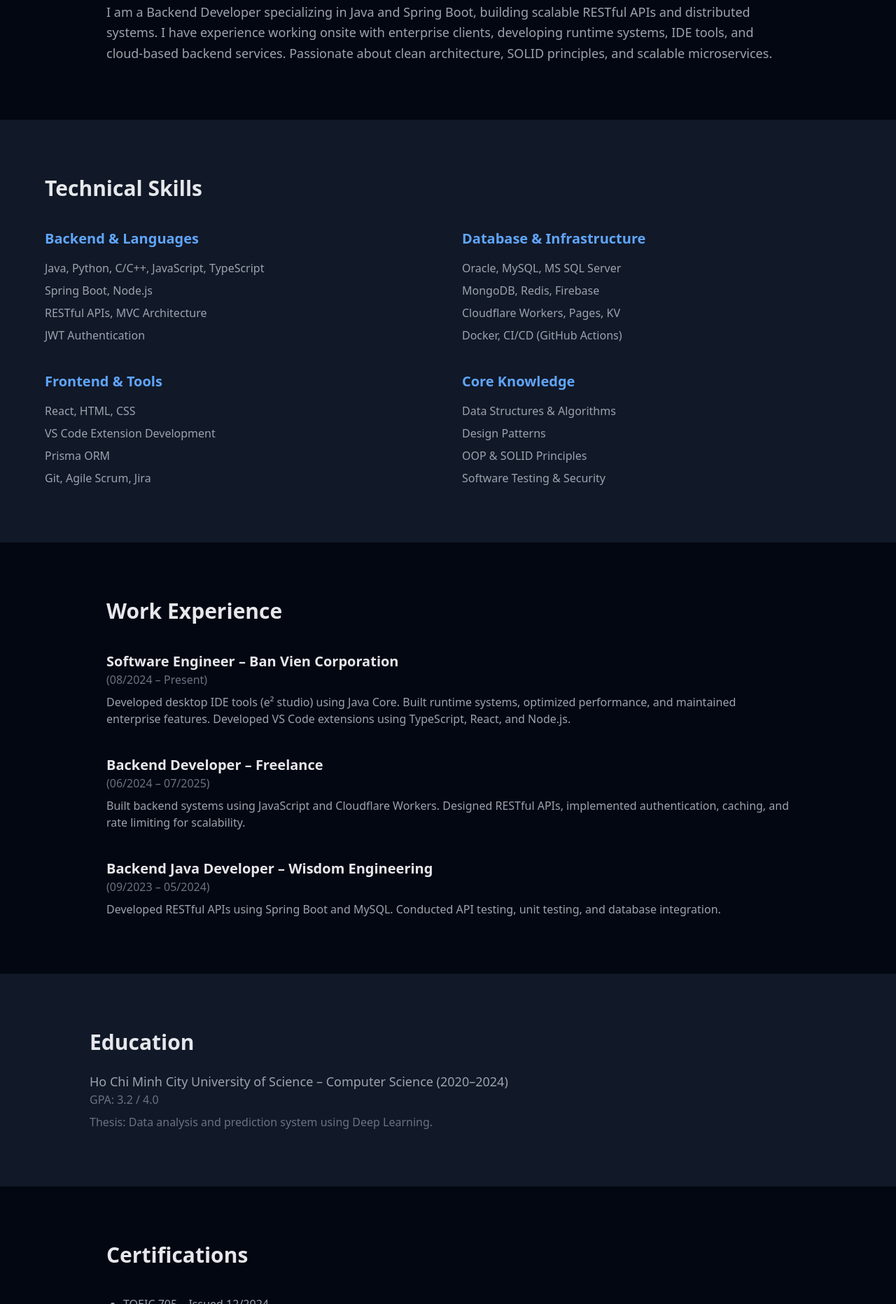
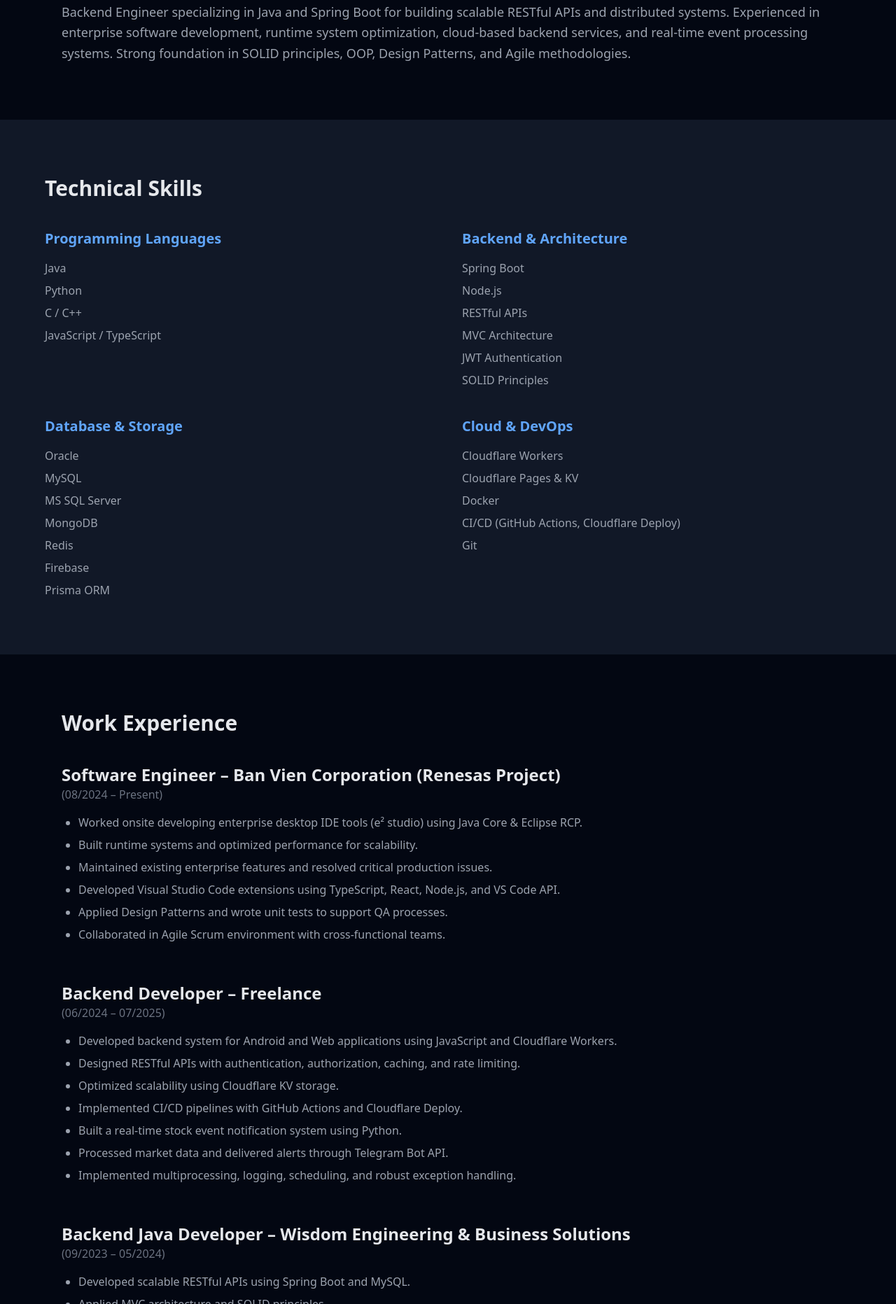
Before and after one commit to legendhuwng/huwngbui.github.io, a plain HTML site: page index.html in a window 1280 px wide. Shown: the part 937-2800 px from the top of the page at 70% size. Drawn offline with nearby package versions, Linux system fonts and the light colour scheme.

Commit message:
Revise title and update professional summary
Updated title and professional summary to reflect 'Backend Engineer'. Enhanced skills and experience descriptions for clarity and detail.

```diff
--- a/index.html
+++ b/index.html
@@ -2,7 +2,7 @@
 <html lang="en">
 <head>
     <meta charset="UTF-8">
-    <title>Bui Quoc Hung | Backend Developer</title>
+    <title>Bui Quoc Hung | Backend Engineer</title>
     <script src="https://cdn.tailwindcss.com"></script>
 </head>
 
@@ -13,31 +13,37 @@
     <h1 class="text-5xl md:text-6xl font-bold mb-4">
         Bui Quoc Hung
     </h1>
+
     <p class="text-xl text-gray-400 mb-6">
-        Backend Developer | Java | Spring Boot | Cloud Architecture
+        Backend Engineer | Java | Spring Boot | Cloud & Distributed Systems
     </p>
 
-    <div class="flex gap-4">
+    <div class="flex gap-4 flex-wrap justify-center">
         <a href="https://github.com/legendhuwng" target="_blank"
            class="bg-white text-black px-6 py-3 rounded-lg font-semibold hover:scale-105 transition">
             GitHub
         </a>
+
+        <a href="https://www.linkedin.com/in/quoc-huwng-bui/" target="_blank"
+           class="border border-gray-600 px-6 py-3 rounded-lg hover:bg-gray-800 transition">
+            LinkedIn
+        </a>
+
         <a href="#contact"
            class="border border-gray-600 px-6 py-3 rounded-lg hover:bg-gray-800 transition">
-            Contact Me
+            Contact
         </a>
     </div>
 </section>
 
 <!-- ABOUT -->
-<section class="py-20 px-6 max-w-5xl mx-auto">
-    <h2 class="text-3xl font-bold mb-6">About Me</h2>
+<section class="py-20 px-6 max-w-6xl mx-auto">
+    <h2 class="text-3xl font-bold mb-6">Professional Summary</h2>
     <p class="text-gray-400 leading-relaxed text-lg">
-        I am a Backend Developer specializing in Java and Spring Boot,
-        building scalable RESTful APIs and distributed systems.
-        I have experience working onsite with enterprise clients,
-        developing runtime systems, IDE tools, and cloud-based backend services.
-        Passionate about clean architecture, SOLID principles, and scalable microservices.
+        Backend Engineer specializing in Java and Spring Boot for building scalable RESTful APIs and distributed systems.
+        Experienced in enterprise software development, runtime system optimization, cloud-based backend services,
+        and real-time event processing systems. Strong foundation in SOLID principles, OOP, Design Patterns,
+        and Agile methodologies.
     </p>
 </section>
 
@@ -49,42 +55,48 @@
         <div class="grid md:grid-cols-2 gap-10">
 
             <div>
-                <h3 class="text-xl font-semibold mb-4 text-blue-400">Backend & Languages</h3>
+                <h3 class="text-xl font-semibold mb-4 text-blue-400">Programming Languages</h3>
                 <ul class="space-y-2 text-gray-400">
-                    <li>Java, Python, C/C++, JavaScript, TypeScript</li>
-                    <li>Spring Boot, Node.js</li>
-                    <li>RESTful APIs, MVC Architecture</li>
-                    <li>JWT Authentication</li>
+                    <li>Java</li>
+                    <li>Python</li>
+                    <li>C / C++</li>
+                    <li>JavaScript / TypeScript</li>
                 </ul>
             </div>
 
             <div>
-                <h3 class="text-xl font-semibold mb-4 text-blue-400">Database & Infrastructure</h3>
+                <h3 class="text-xl font-semibold mb-4 text-blue-400">Backend & Architecture</h3>
                 <ul class="space-y-2 text-gray-400">
-                    <li>Oracle, MySQL, MS SQL Server</li>
-                    <li>MongoDB, Redis, Firebase</li>
-                    <li>Cloudflare Workers, Pages, KV</li>
-                    <li>Docker, CI/CD (GitHub Actions)</li>
+                    <li>Spring Boot</li>
+                    <li>Node.js</li>
+                    <li>RESTful APIs</li>
+                    <li>MVC Architecture</li>
+                    <li>JWT Authentication</li>
+                    <li>SOLID Principles</li>
                 </ul>
             </div>
 
             <div>
-                <h3 class="text-xl font-semibold mb-4 text-blue-400">Frontend & Tools</h3>
+                <h3 class="text-xl font-semibold mb-4 text-blue-400">Database & Storage</h3>
                 <ul class="space-y-2 text-gray-400">
-                    <li>React, HTML, CSS</li>
-                    <li>VS Code Extension Development</li>
+                    <li>Oracle</li>
+                    <li>MySQL</li>
+                    <li>MS SQL Server</li>
+                    <li>MongoDB</li>
+                    <li>Redis</li>
+                    <li>Firebase</li>
                     <li>Prisma ORM</li>
-                    <li>Git, Agile Scrum, Jira</li>
                 </ul>
             </div>
 
             <div>
-                <h3 class="text-xl font-semibold mb-4 text-blue-400">Core Knowledge</h3>
+                <h3 class="text-xl font-semibold mb-4 text-blue-400">Cloud & DevOps</h3>
                 <ul class="space-y-2 text-gray-400">
-                    <li>Data Structures & Algorithms</li>
-                    <li>Design Patterns</li>
-                    <li>OOP & SOLID Principles</li>
-                    <li>Software Testing & Security</li>
+                    <li>Cloudflare Workers</li>
+                    <li>Cloudflare Pages & KV</li>
+                    <li>Docker</li>
+                    <li>CI/CD (GitHub Actions, Cloudflare Deploy)</li>
+                    <li>Git</li>
                 </ul>
             </div>
 
@@ -92,39 +104,61 @@
     </div>
 </section>
 
-<!-- EXPERIENCE -->
-<section class="py-20 px-6 max-w-5xl mx-auto">
+<!-- WORK EXPERIENCE -->
+<section class="py-20 px-6 max-w-6xl mx-auto">
     <h2 class="text-3xl font-bold mb-10">Work Experience</h2>
 
-    <div class="space-y-10">
+    <div class="space-y-14">
 
+        <!-- Ban Vien -->
         <div>
-            <h3 class="text-xl font-semibold">Software Engineer – Ban Vien Corporation</h3>
-            <p class="text-gray-500 mb-2">(08/2024 – Present)</p>
-            <p class="text-gray-400">
-                Developed desktop IDE tools (e² studio) using Java Core.
-                Built runtime systems, optimized performance, and maintained enterprise features.
-                Developed VS Code extensions using TypeScript, React, and Node.js.
-            </p>
+            <h3 class="text-2xl font-semibold">
+                Software Engineer – Ban Vien Corporation (Renesas Project)
+            </h3>
+            <p class="text-gray-500 mb-4">(08/2024 – Present)</p>
+
+            <ul class="list-disc pl-6 space-y-2 text-gray-400">
+                <li>Worked onsite developing enterprise desktop IDE tools (e² studio) using Java Core & Eclipse RCP.</li>
+                <li>Built runtime systems and optimized performance for scalability.</li>
+                <li>Maintained existing enterprise features and resolved critical production issues.</li>
+                <li>Developed Visual Studio Code extensions using TypeScript, React, Node.js, and VS Code API.</li>
+                <li>Applied Design Patterns and wrote unit tests to support QA processes.</li>
+                <li>Collaborated in Agile Scrum environment with cross-functional teams.</li>
+            </ul>
         </div>
 
+        <!-- Freelance -->
         <div>
-            <h3 class="text-xl font-semibold">Backend Developer – Freelance</h3>
-            <p class="text-gray-500 mb-2">(06/2024 – 07/2025)</p>
-            <p class="text-gray-400">
-                Built backend systems using JavaScript and Cloudflare Workers.
-                Designed RESTful APIs, implemented authentication, caching,
-                and rate limiting for scalability.
-            </p>
+            <h3 class="text-2xl font-semibold">
+                Backend Developer – Freelance
+            </h3>
+            <p class="text-gray-500 mb-4">(06/2024 – 07/2025)</p>
+
+            <ul class="list-disc pl-6 space-y-2 text-gray-400">
+                <li>Developed backend system for Android and Web applications using JavaScript and Cloudflare Workers.</li>
+                <li>Designed RESTful APIs with authentication, authorization, caching, and rate limiting.</li>
+                <li>Optimized scalability using Cloudflare KV storage.</li>
+                <li>Implemented CI/CD pipelines with GitHub Actions and Cloudflare Deploy.</li>
+                <li>Built a real-time stock event notification system using Python.</li>
+                <li>Processed market data and delivered alerts through Telegram Bot API.</li>
+                <li>Implemented multiprocessing, logging, scheduling, and robust exception handling.</li>
+            </ul>
         </div>
 
+        <!-- Wisdom -->
         <div>
-            <h3 class="text-xl font-semibold">Backend Java Developer – Wisdom Engineering</h3>
-            <p class="text-gray-500 mb-2">(09/2023 – 05/2024)</p>
-            <p class="text-gray-400">
-                Developed RESTful APIs using Spring Boot and MySQL.
-                Conducted API testing, unit testing, and database integration.
-            </p>
+            <h3 class="text-2xl font-semibold">
+                Backend Java Developer – Wisdom Engineering & Business Solutions
+            </h3>
+            <p class="text-gray-500 mb-4">(09/2023 – 05/2024)</p>
+
+            <ul class="list-disc pl-6 space-y-2 text-gray-400">
+                <li>Developed scalable RESTful APIs using Spring Boot and MySQL.</li>
+                <li>Applied MVC architecture and SOLID principles.</li>
+                <li>Performed API testing using Postman.</li>
+                <li>Wrote Unit Tests to improve reliability.</li>
+                <li>Optimized database queries and improved system performance.</li>
+            </ul>
         </div>
 
     </div>
@@ -132,30 +166,28 @@
 
 <!-- EDUCATION -->
 <section class="py-20 bg-gray-900 px-6">
-    <div class="max-w-5xl mx-auto">
+    <div class="max-w-6xl mx-auto">
         <h2 class="text-3xl font-bold mb-6">Education</h2>
-        <p class="text-gray-400 text-lg">
+
+        <p class="text-lg text-gray-300">
             Ho Chi Minh City University of Science – Computer Science (2020–2024)
         </p>
         <p class="text-gray-500">GPA: 3.2 / 4.0</p>
         <p class="text-gray-500 mt-2">
-            Thesis: Data analysis and prediction system using Deep Learning.
+            Thesis: System analyzing data and providing predictions using Deep Learning.
         </p>
     </div>
 </section>
 
 <!-- CERTIFICATIONS -->
-<section class="py-20 px-6 max-w-5xl mx-auto">
+<section class="py-20 px-6 max-w-6xl mx-auto">
     <h2 class="text-3xl font-bold mb-10">Certifications</h2>
 
-    <ul class="space-y-3 text-gray-400 list-disc pl-6">
-
+    <ul class="space-y-2 text-gray-400 list-disc pl-6">
         <li>TOEIC 705 – Issued 12/2024</li>
         <li>TOEIC 630 (2021–2023)</li>
         <li>B1+ Intermediate English</li>
         <li>HackerRank Certified Software Engineer</li>
-
-        <!-- Placeholder for future certificates -->
         <li>Spring Boot Professional Certification (Future)</li>
         <li>Oracle Database Certification (Future)</li>
         <li>AWS Certified Developer (Future)</li>
@@ -165,16 +197,29 @@
         <li>Advanced Java Certification</li>
         <li>System Design Certification</li>
         <li>Security Engineering Certification</li>
-
+        <li>Additional certifications available on LinkedIn</li>
     </ul>
 </section>
 
+<!-- AWARDS -->
+<section class="py-20 bg-gray-900 px-6">
+    <div class="max-w-6xl mx-auto">
+        <h2 class="text-3xl font-bold mb-6">Awards & Activities</h2>
+
+        <ul class="space-y-2 text-gray-400 list-disc pl-6">
+            <li>Academic Merit Scholarship – 2021</li>
+            <li>8x Volunteer Blood Donation</li>
+        </ul>
+    </div>
+</section>
+
 <!-- CONTACT -->
-<section id="contact" class="py-20 bg-gray-900 px-6 text-center">
+<section id="contact" class="py-20 px-6 text-center">
     <h2 class="text-3xl font-bold mb-6">Contact</h2>
+
     <p class="text-gray-400 mb-2">Email: bqhuwng@gmail.com</p>
     <p class="text-gray-400 mb-2">Phone: +84 984 502 498</p>
-    <p class="text-gray-400">Location: Ho Chi Minh City, Vietnam</p>
+    <p class="text-gray-400 mb-2">Location: Ho Chi Minh City, Vietnam</p>
 </section>
 
 <footer class="py-6 text-center text-gray-600">
```
